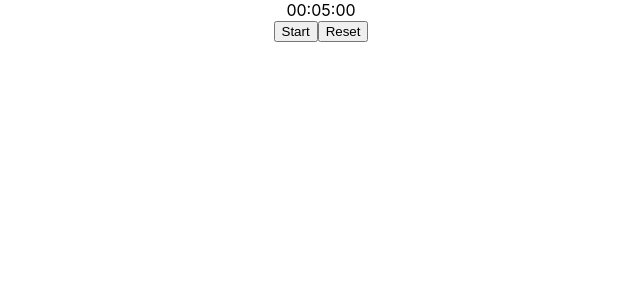
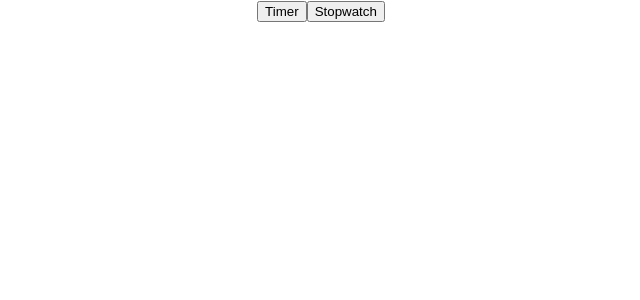
Before and after one commit to NacarateJ/cats-timer, a React (Create React App) app: page / in a window 1280 px wide. Shown: the top 300 px of the page, without its empty margins (319-959 px from the left). Built offline with nearby package versions, Linux system fonts and the light colour scheme.

Commit message:
Add stopwatch component
Added logic to handle components selection.

```diff
--- a/src/App.js
+++ b/src/App.js
@@ -1,10 +1,23 @@
-import './App.css';
-import Timer from './components/Timer';
+import React, { useState } from "react";
+import "./App.css";
+import Timer from "./components/Timer";
+import Stopwatch from "./components/Stopwatch";
 
 function App() {
+  const [selectedComponent, setSelectedComponent] = useState(null);
+
+  const handleComponentSelection = (component) => {
+    setSelectedComponent(component);
+  };
+
   return (
     <div className="App">
-      <Timer />
+      <div className="component-selection">
+        <button onClick={() => handleComponentSelection("timer")}>Timer</button>
+        <button onClick={() => handleComponentSelection("stopwatch")}>Stopwatch</button>
+      </div>
+      {selectedComponent === "timer" && <Timer />}
+      {selectedComponent === "stopwatch" && <Stopwatch />}
     </div>
   );
 }
```
